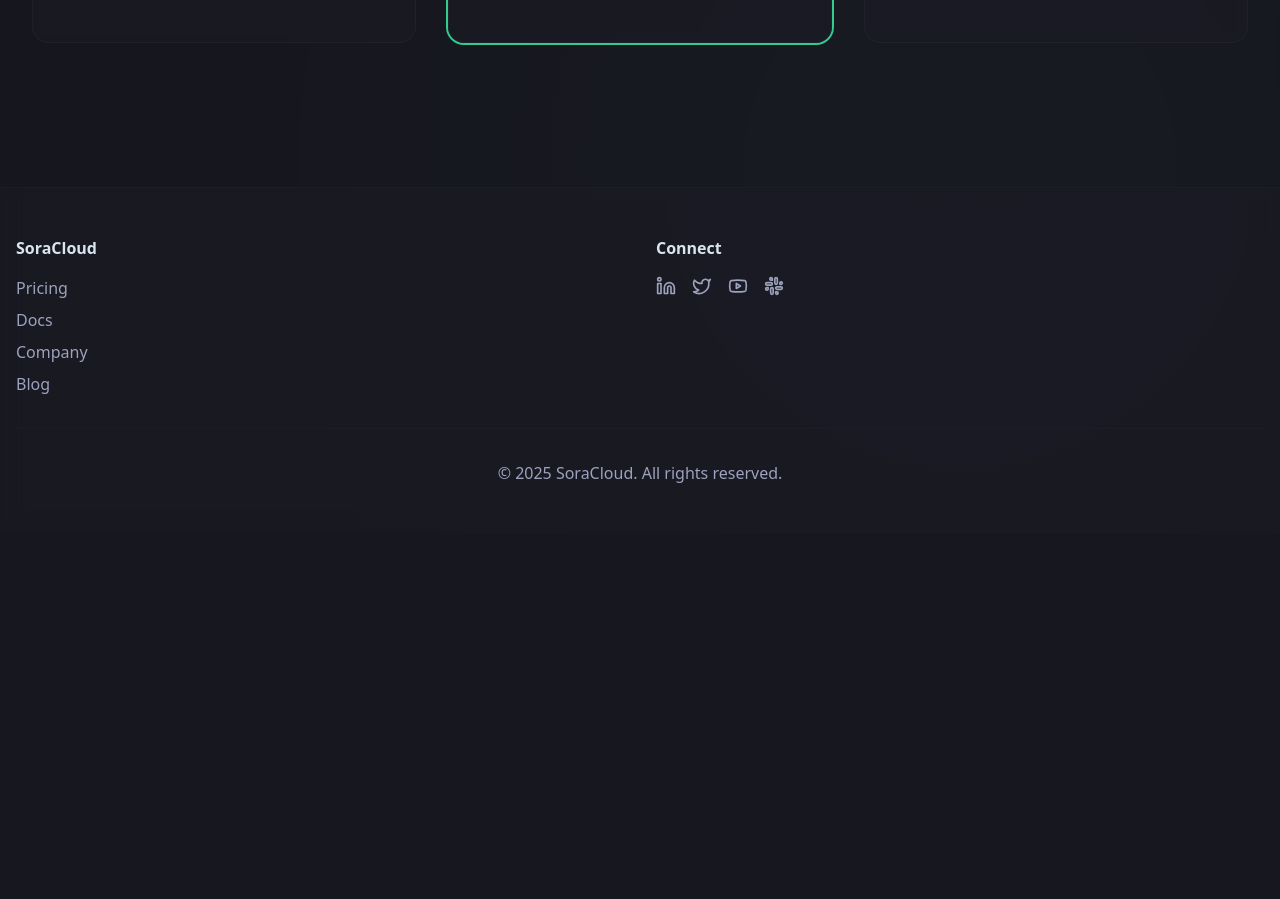
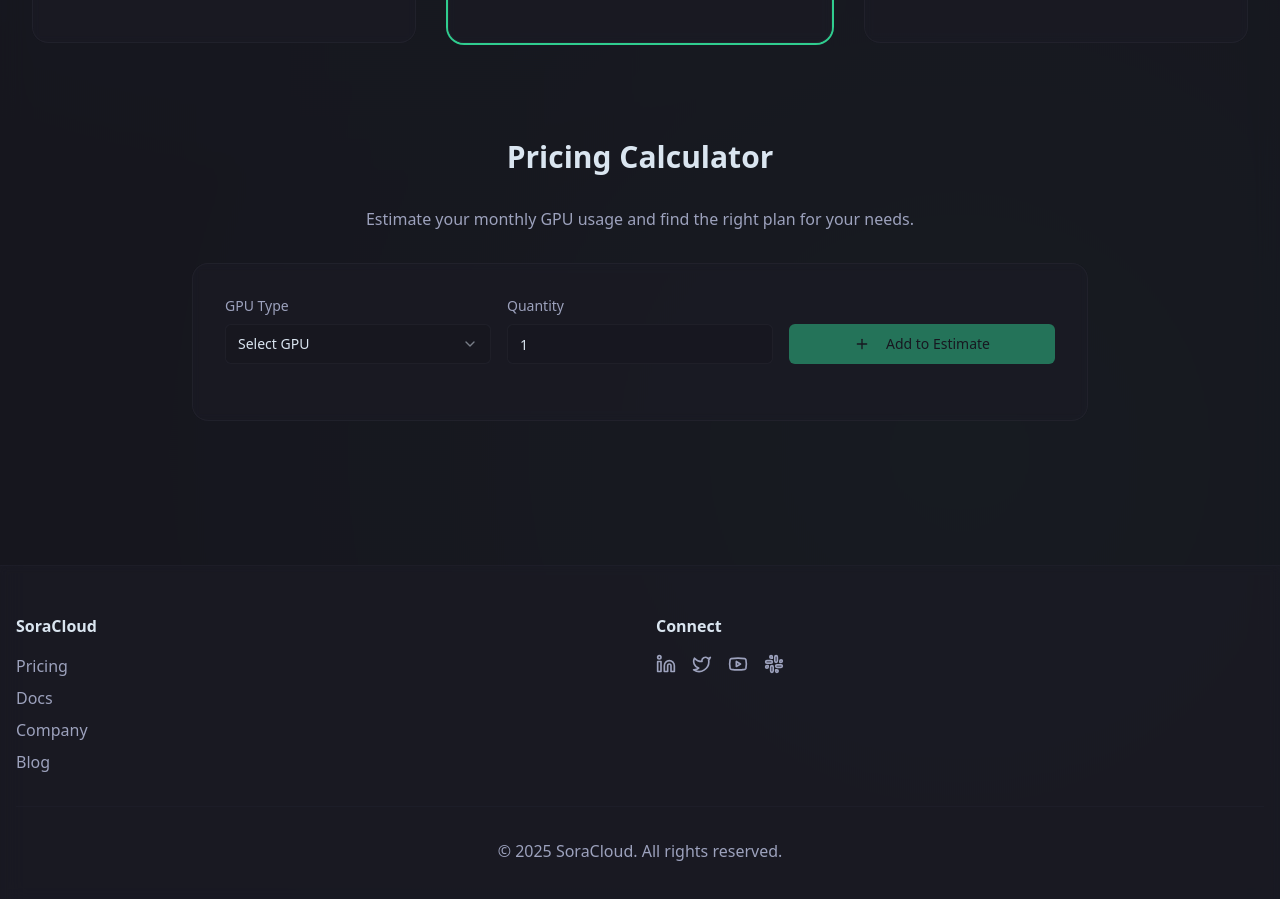
Before and after one commit to skyforclouds/soracloud-landing-page-full, a React (Vite) app: page /pricing in a window 1280 px wide. Shown: the part 920-1819 px from the top of the page. Before the commit the page ends 1453 px from the top, so only its background shows below. Built offline with nearby package versions, Linux system fonts and the light colour scheme.

Commit message:
Add pricing calculator
Adds a pricing calculator section below the subscription plans.  Allows users to input GPU type and quantity, updating a live table with MGH subtotal and plan suggestions.

```diff
--- a/src/components/Pricing.tsx
+++ b/src/components/Pricing.tsx
@@ -1,12 +1,17 @@
 
 import { motion } from "framer-motion";
-import { Check, Info } from "lucide-react";
+import { Check, Info, Plus, Trash } from "lucide-react";
+import { useState } from "react";
 import {
   Tooltip,
   TooltipContent,
   TooltipProvider,
   TooltipTrigger,
 } from "./ui/tooltip";
+import { Button } from "./ui/button";
+import { Select, SelectContent, SelectItem, SelectTrigger, SelectValue } from "./ui/select";
+import { Input } from "./ui/input";
+import { Table, TableBody, TableCell, TableHead, TableHeader, TableRow } from "./ui/table";
 
 const plans = [
   {
@@ -14,6 +19,7 @@ const plans = [
     price: "Free",
     description: "Get started with GPU orchestration",
     quota: "1,500 MGH",
+    quotaValue: 1500,
     features: [
       "1 workspace",
       "Community support"
@@ -25,6 +31,7 @@ const plans = [
     price: "890",
     description: "Everything in Developer, plus:",
     quota: "40,000 MGH",
+    quotaValue: 40000,
     features: [
       "Up to 10 workspaces",
       "Early access to new features",
@@ -40,6 +47,7 @@ const plans = [
     price: "Custom",
     description: "Everything in Business, plus:",
     quota: "Custom MGH pricing including bulk discounts",
+    quotaValue: 100000,
     features: [
       "Unlimited workspaces",
       "Implementation support + dedicated team",
@@ -51,7 +59,66 @@ const plans = [
   }
 ];
 
+const gpuOptions = [
+  { name: "NVIDIA A100", mghPerHour: 8 },
+  { name: "NVIDIA H100", mghPerHour: 16 },
+  { name: "NVIDIA L4", mghPerHour: 2 },
+  { name: "NVIDIA T4", mghPerHour: 1 },
+  { name: "AMD MI250", mghPerHour: 7 },
+  { name: "AMD MI100", mghPerHour: 5 },
+];
+
 const Pricing = () => {
+  const [calculatedItems, setCalculatedItems] = useState<{
+    id: string;
+    gpuType: string;
+    quantity: number;
+    mghPerHour: number;
+    totalMGH: number;
+  }[]>([]);
+
+  const [selectedGpu, setSelectedGpu] = useState("");
+  const [quantity, setQuantity] = useState(1);
+
+  const totalMGH = calculatedItems.reduce((acc, item) => acc + item.totalMGH, 0);
+
+  const addItem = () => {
+    if (!selectedGpu) return;
+
+    const selectedGpuOption = gpuOptions.find(gpu => gpu.name === selectedGpu);
+    if (!selectedGpuOption) return;
+
+    const newItem = {
+      id: Math.random().toString(36).substring(2, 9),
+      gpuType: selectedGpu,
+      quantity: quantity,
+      mghPerHour: selectedGpuOption.mghPerHour,
+      totalMGH: selectedGpuOption.mghPerHour * quantity * 720, // Assuming 720 hours in a month (30 days)
+    };
+
+    setCalculatedItems([...calculatedItems, newItem]);
+    setSelectedGpu("");
+    setQuantity(1);
+  };
+
+  const removeItem = (id: string) => {
+    setCalculatedItems(calculatedItems.filter(item => item.id !== id));
+  };
+
+  const getRecommendedPlan = () => {
+    if (totalMGH === 0) return null;
+
+    if (totalMGH <= plans[0].quotaValue) {
+      return plans[0]; // Developer
+    } else if (totalMGH <= plans[1].quotaValue) {
+      return plans[1]; // Business
+    } else {
+      return plans[2]; // Enterprise
+    }
+  };
+
+  const recommendedPlan = getRecommendedPlan();
+
   return (
     <section className="py-20 px-4">
       <div className="max-w-7xl mx-auto">
@@ -134,6 +201,123 @@ const Pricing = () => {
             </motion.div>
           ))}
         </div>
+
+        {/* Pricing Calculator Section */}
+        <motion.div
+          initial={{ opacity: 0, y: 20 }}
+          whileInView={{ opacity: 1, y: 0 }}
+          transition={{ duration: 0.5 }}
+          viewport={{ once: true }}
+          className="mt-24 max-w-4xl mx-auto"
+        >
+          <h2 className="text-3xl font-bold text-center mb-8 text-foreground">Pricing Calculator</h2>
+          <p className="text-muted-foreground text-center mb-8">Estimate your monthly GPU usage and find the right plan for your needs.</p>
+
+          <div className="glass-effect rounded-2xl p-8">
+            <div className="grid grid-cols-1 md:grid-cols-3 gap-4 mb-6">
+              <div>
+                <label htmlFor="gpu-type" className="block text-sm font-medium text-muted-foreground mb-2">
+                  GPU Type
+                </label>
+                <Select value={selectedGpu} onValueChange={setSelectedGpu}>
+                  <SelectTrigger id="gpu-type" className="w-full">
+                    <SelectValue placeholder="Select GPU" />
+                  </SelectTrigger>
+                  <SelectContent>
+                    {gpuOptions.map((gpu) => (
+                      <SelectItem key={gpu.name} value={gpu.name}>
+                        {gpu.name} ({gpu.mghPerHour} MGH/hr)
+                      </SelectItem>
+                    ))}
+                  </SelectContent>
+                </Select>
+              </div>
+
+              <div>
+                <label htmlFor="quantity" className="block text-sm font-medium text-muted-foreground mb-2">
+                  Quantity
+                </label>
+                <Input
+                  id="quantity"
+                  type="number"
+                  min="1"
+                  value={quantity}
+                  onChange={(e) => setQuantity(parseInt(e.target.value) || 1)}
+                  className="w-full"
+                />
+              </div>
+
+              <div className="flex items-end">
+                <Button
+                  onClick={addItem}
+                  className="w-full"
+                  disabled={!selectedGpu}
+                >
+                  <Plus className="mr-2 h-4 w-4" /> Add to Estimate
+                </Button>
+              </div>
+            </div>
+
+            {calculatedItems.length > 0 && (
+              <div className="mt-8">
+                <h3 className="text-lg font-medium mb-4 text-foreground">Your Configuration</h3>
+
+                <div className="rounded-lg overflow-hidden border border-border">
+                  <Table>
+                    <TableHeader>
+                      <TableRow>
+                        <TableHead>GPU Type</TableHead>
+                        <TableHead>Quantity</TableHead>
+                        <TableHead>MGH/Hour</TableHead>
+                        <TableHead>Monthly MGH</TableHead>
+                        <TableHead className="w-[80px]"></TableHead>
+                      </TableRow>
+                    </TableHeader>
+                    <TableBody>
+                      {calculatedItems.map((item) => (
+                        <TableRow key={item.id}>
+                          <TableCell>{item.gpuType}</TableCell>
+                          <TableCell>{item.quantity}</TableCell>
+                          <TableCell>{item.mghPerHour * item.quantity}</TableCell>
+                          <TableCell>{item.totalMGH.toLocaleString()}</TableCell>
+                          <TableCell>
+                            <Button
+                              variant="ghost"
+                              size="icon"
+                              onClick={() => removeItem(item.id)}
+                              className="text-muted-foreground hover:text-destructive"
+                            >
+                              <Trash className="h-4 w-4" />
+                            </Button>
+                          </TableCell>
+                        </TableRow>
+                      ))}
+                    </TableBody>
+                  </Table>
+                </div>
+
+                <div className="mt-6 p-4 rounded-lg bg-secondary/50 flex flex-col md:flex-row justify-between items-center">
+                  <div>
+                    <p className="text-lg font-medium text-foreground">
+                      Estimated Monthly Usage: <span className="text-accent">{totalMGH.toLocaleString()} MGH</span>
+                    </p>
+                  </div>
+
+                  {recommendedPlan && (
+                    <div className="mt-4 md:mt-0">
+                      <p className="text-muted-foreground">
+                        Recommended Plan:
+                        <span className="ml-2 font-medium text-foreground">
+                          {recommendedPlan.name}
+                        </span>
+                      </p>
+                    </div>
+                  )}
+                </div>
+              </div>
+            )}
+          </div>
+        </motion.div>
       </div>
     </section>
   );
```
